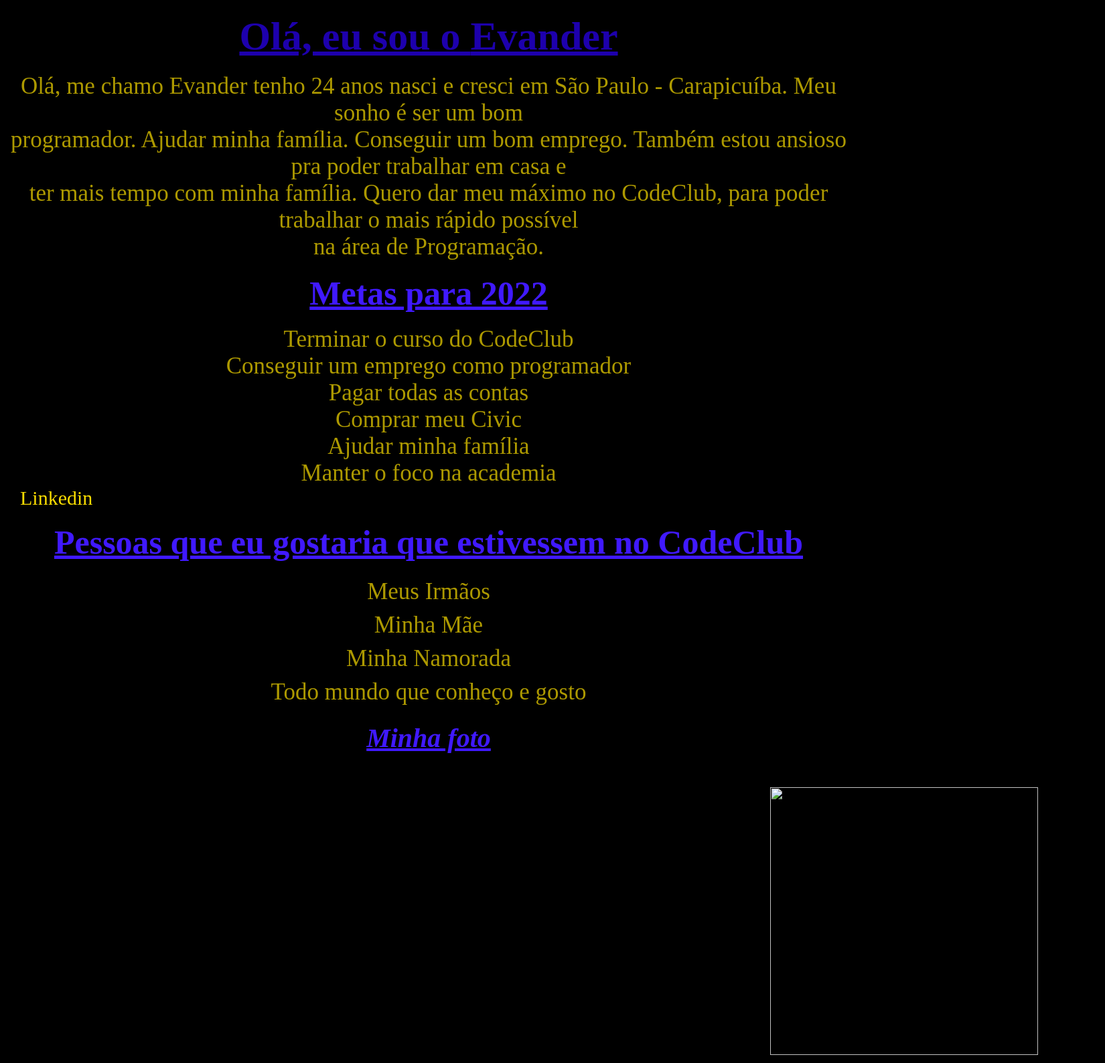
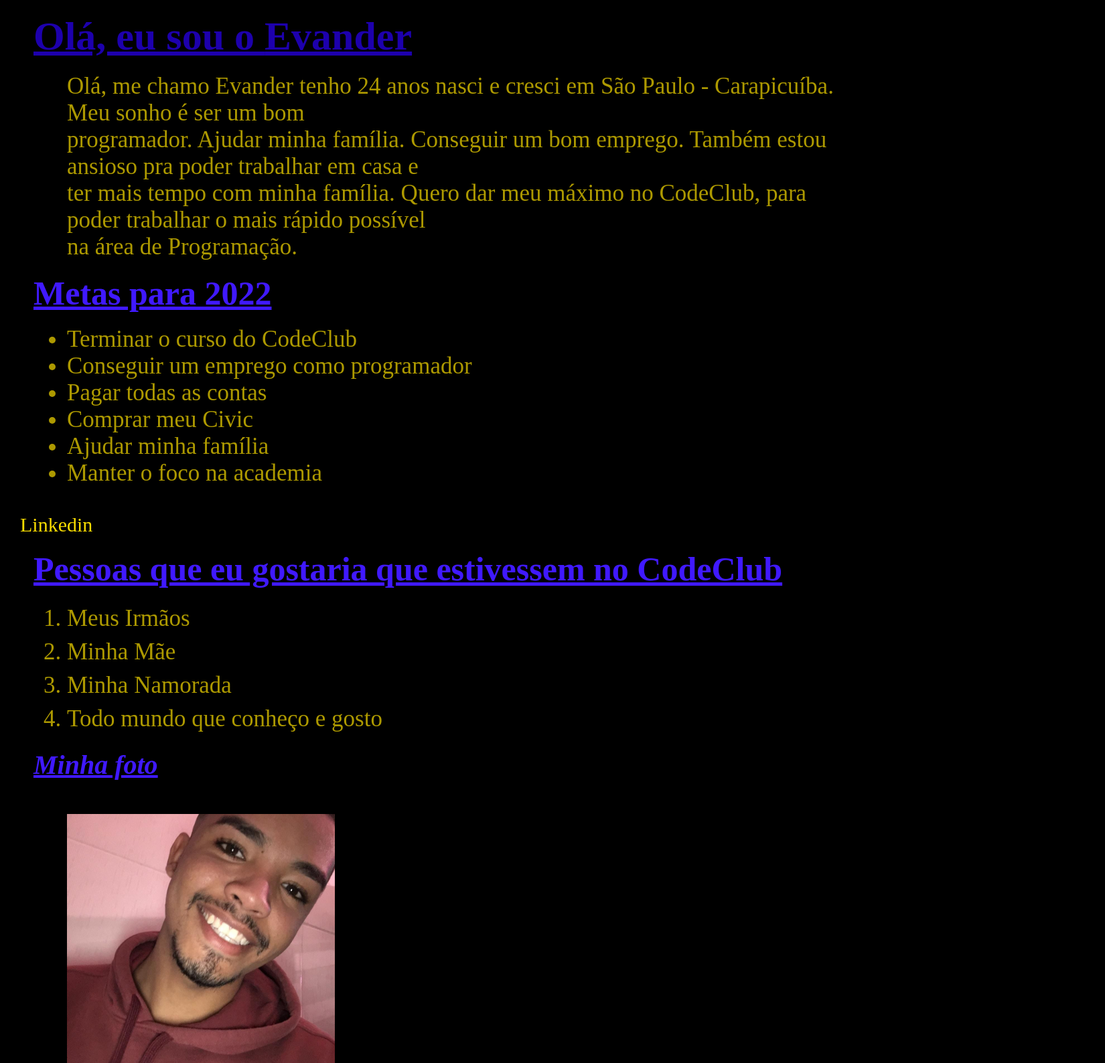
Before and after one commit to Evandersoares/First-Form, a plain HTML site: page PROJETO CONCLUIDO.html in a window 1280 px wide. Shown: the top 1588 px of the page at 67% size, 1650 px wide, since content can reach past the window. Drawn offline with Linux system fonts and the light colour scheme; files that its build step writes are made by us from their sources.

Commit message:
Changes in Margin

```diff
--- a/Challange-1.css
+++ b/Challange-1.css
@@ -12,26 +12,31 @@
     color:#1D00AD;
     text-decoration:underline;
     margin: 20px;
-    text-align: center;
+    text-align: left;
+    margin-left: 50px;
 }
 p{
     font-size: 35px;
     color:#AD9900;
-    text-align: center;
+    text-align: left;
     margin: 10px;
+    margin-left: 100px;
 }
 h2{
     font-size: 50px;
     color:#4019FF;
     text-decoration:underline;
-    text-align: center;
+    text-align: left;
     margin: 20px;
+    margin-left: 50px;
 }
 ul{
     font-size:35px ;
     color: #AD9900;
-    text-align: center;
+    text-align: left;
     right: 10px;
+    margin-left: 100px;
+    margin-bottom: 40px;
 
 
 }
@@ -42,36 +47,35 @@ a{
     text-decoration: none;
     cursor: pointer;
     margin: 10px 30px;
-    text-rendering: ;
+
 }
 h3{
     font-size: 50px;
     color:#4019FF;
     text-decoration:underline;
-    text-align: center;
-    margin:20px 10px;
+    text-align: left;
+    margin:20px ;
+    margin-left: 50px;
 }
 
 ol{
     font-size: 35px;
     color:#AD9900;
-    text-align: center;
+    text-align: left;
     line-height:50px ;
-
+    margin-left: 100px;
 }
 h4{
     font-size: 40px;
     color:#4019FF;
     text-decoration:underline;
-    text-align:center;
+    text-align: left;
     margin:20px 10px;
-}
-minha-foto{
-    color: #FADC00;
-    font-family: italic;
+    margin-left: 50px;
 }
 img{
-    margin: 30px 100px 0 1150px;
+    margin-left: 100px;
+    margin-top: 30px;
     width: 450;
     cursor: pointer;
 }
--- a/PROJETO CONCLUIDO.html
+++ b/PROJETO CONCLUIDO.html
@@ -5,7 +5,7 @@
     <meta charset="UTF-8">
     <meta http-equiv="X-UA-Compatible" content="IE=edge">
     <meta name="viewport" content="width=device-width, initial-scale=1.0">
-    <link rel="stylesheet" href="../css/Challange-1.css">
+    <link rel="stylesheet" href="./Challange-1.css">
     <title>Quem sou eu!</title>
 </head>
 
@@ -50,7 +50,7 @@
     <h4><i>Minha foto</i></h4>
 
 
-    <img src="./Evander.jpg" width="400px" height="400px" >
+    <img src="./Assets/evander.jpg" width="400px" height="400px" >
 </body>
 
 </html>
```
Also changed, not shown: Assets/evander.jpg (added), 1 other file.
